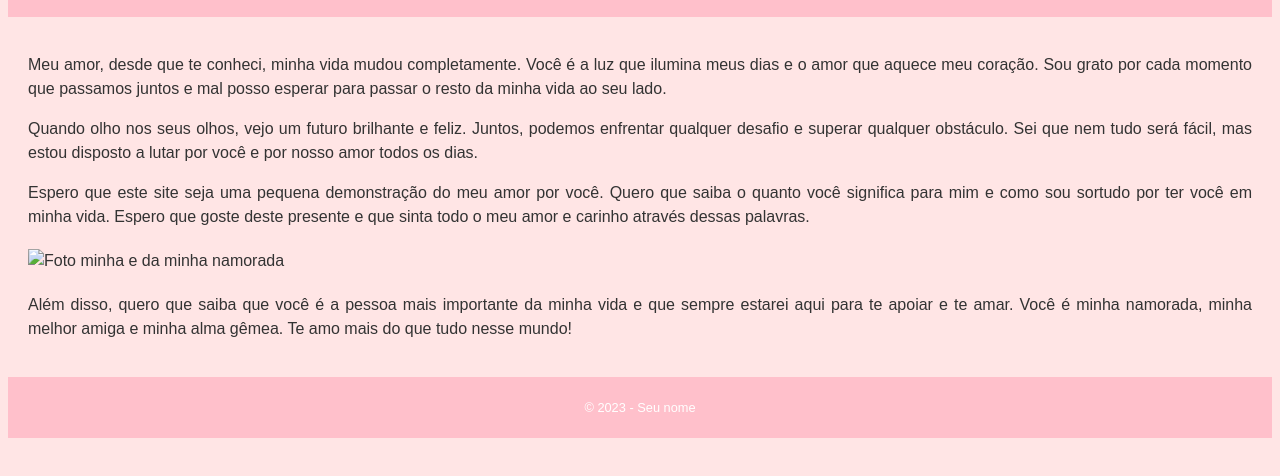
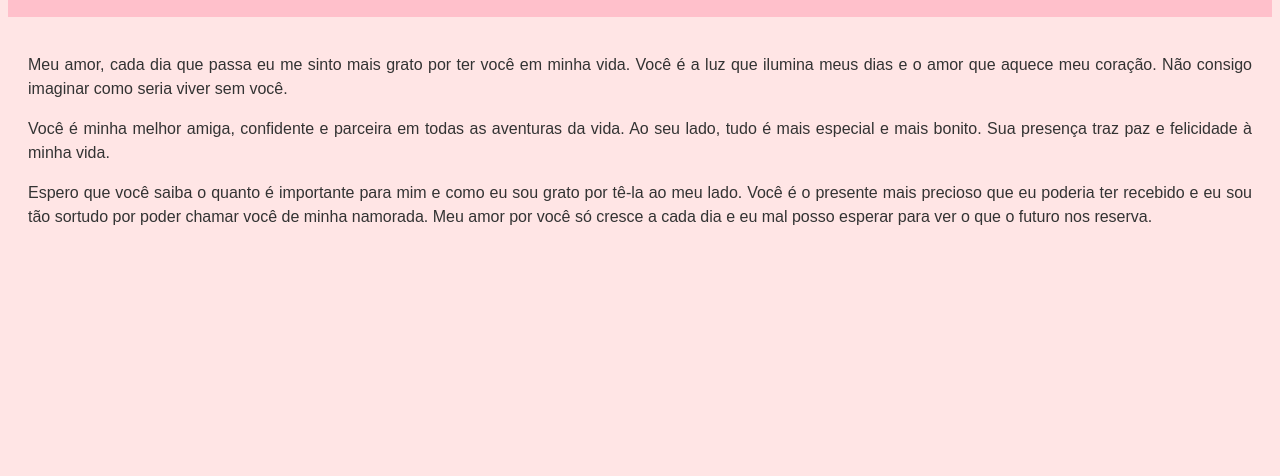
Before and after one commit to LeonardoAlvesFrancisco/Site.io, a plain HTML site: page index.html in a window 1280 px wide. Shown: the part 86-562 px from the top of the page. Drawn offline with Linux system fonts and the light colour scheme.

Commit message:
Update index.html

```diff
--- a/index.html
+++ b/index.html
@@ -1,7 +1,7 @@
 <!DOCTYPE html>
 <html>
 <head>
-	<title>Minha namorada, minha vida</title>
+	<title>Para minha bebezi</title>
 	<style>
 		body {
 			background-color: #FFE5E5;
@@ -24,12 +24,6 @@
 			text-align: justify;
 			line-height: 1.5em;
 		}
-		img {
-			max-width: 100%;
-			height: auto;
-			margin: 20px 0;
-			display: block;
-		}
 		footer {
 			background-color: #FFC0CB;
 			padding: 10px;
@@ -44,14 +38,9 @@
 		<h1>Minha querida namorada</h1>
 	</header>
 	<main>
-		<p>Meu amor, desde que te conheci, minha vida mudou completamente. Você é a luz que ilumina meus dias e o amor que aquece meu coração. Sou grato por cada momento que passamos juntos e mal posso esperar para passar o resto da minha vida ao seu lado.</p>
-		<p>Quando olho nos seus olhos, vejo um futuro brilhante e feliz. Juntos, podemos enfrentar qualquer desafio e superar qualquer obstáculo. Sei que nem tudo será fácil, mas estou disposto a lutar por você e por nosso amor todos os dias.</p>
-		<p>Espero que este site seja uma pequena demonstração do meu amor por você. Quero que saiba o quanto você significa para mim e como sou sortudo por ter você em minha vida. Espero que goste deste presente e que sinta todo o meu amor e carinho através dessas palavras.</p>
-		<img src="imagem.jpg" alt="Foto minha e da minha namorada">
-		<p>Além disso, quero que saiba que você é a pessoa mais importante da minha vida e que sempre estarei aqui para te apoiar e te amar. Você é minha namorada, minha melhor amiga e minha alma gêmea. Te amo mais do que tudo nesse mundo!</p>
+		<p>Meu amor, cada dia que passa eu me sinto mais grato por ter você em minha vida. Você é a luz que ilumina meus dias e o amor que aquece meu coração. Não consigo imaginar como seria viver sem você.</p>
+		<p>Você é minha melhor amiga, confidente e parceira em todas as aventuras da vida. Ao seu lado, tudo é mais especial e mais bonito. Sua presença traz paz e felicidade à minha vida.</p>
+		<p>Espero que você saiba o quanto é importante para mim e como eu sou grato por tê-la ao meu lado. Você é o presente mais precioso que eu poderia ter recebido e eu sou tão sortudo por poder chamar você de minha namorada. Meu amor por você só cresce a cada dia e eu mal posso esperar para ver o que o futuro nos reserva.</p>
 	</main>
-	<footer>
-		<p>&copy; 2023 - Seu nome</p>
-	</footer>
 </body>
 </html>
```
